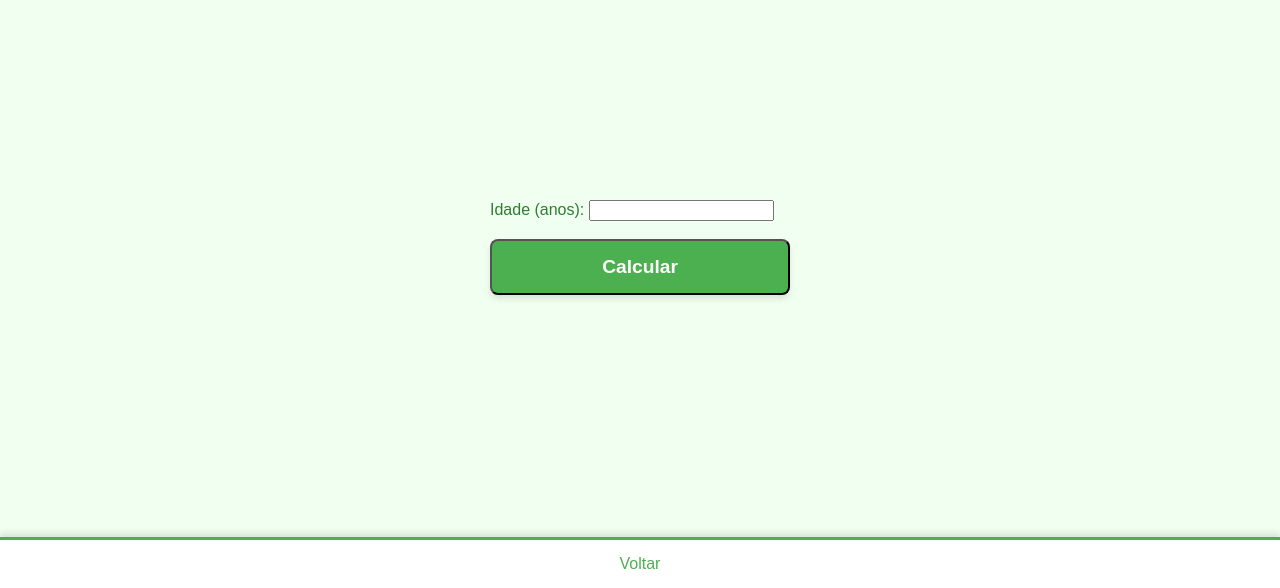
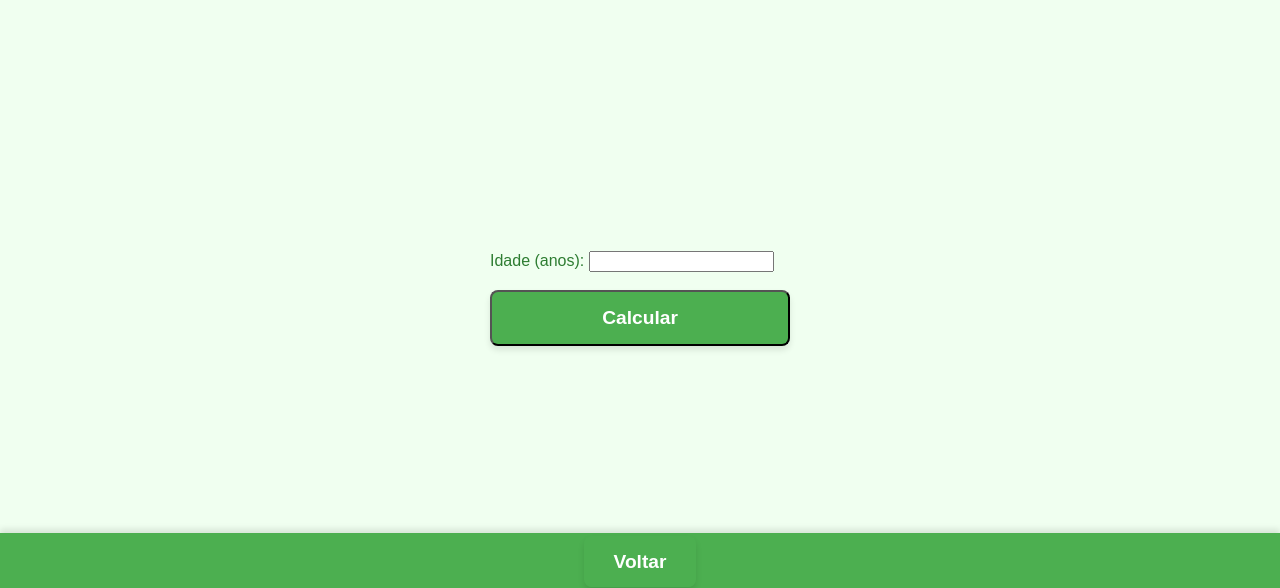
Before and after one commit to JoaoPauloM1/HealthFlow, a Flask app: page /calcular_frequencia_cardiaca in a window 1280 px wide. Shown: the part 212-800 px from the top of the page. Run offline with Flask 3, Linux system fonts and the light colour scheme.

Commit message:
resolvendo erros 3

```diff
--- a/static/style.css
+++ b/static/style.css
@@ -25,7 +25,7 @@ body {
 }
 
 .text {
-    margin-top: 100px; /* Ajuste para que o conteúdo não sobreponha o título fixo */
+    margin-top: 100px;
     text-align: center;
     font-size: 1.2rem;
     padding: 15px;
@@ -48,7 +48,7 @@ body {
     margin-top: 30px;
     flex-wrap: wrap;
     padding: 20px;
-    flex: 1; /* Garante que o conteúdo ocupe o espaço restante da tela */
+    flex: 1;
 }
 
 .dica-secao {
@@ -57,19 +57,17 @@ body {
     border: 1px solid #ccc;
     border-radius: 5px;
     background-color: #f9f9f9;
-    width: 100%;
-    max-width: 800px;
-    box-sizing: border-box;
+    box-sizing: border-box; /* Garante que o padding não afete a largura total */
+}
+
+.dica-secao ul {
+    list-style-type: disc;
+    padding-left: 20px;
 }
 
 .dica-secao h2 {
     font-size: 1.5rem;
     color: #4CAF50;
-}
-
-.dica-secao ul {
-    list-style-type: disc;
-    padding-left: 20px;
 }
 
 .botoes {
@@ -106,18 +104,25 @@ body {
 }
 
 footer {
-    background-color: #ffffff;
-    color: #4caf50;
+    background-color: #4caf50; /* Cor verde para o rodapé */
+    color: #ffffff;
     text-align: center;
     padding: 15px 0;
     border-top: 3px solid #4caf50;
-    margin-top: 50px;
-    font-size: 1rem;
+    position: fixed;
+    bottom: 0;
+    width: 100%;
     box-shadow: 0 -4px 6px rgba(0, 0, 0, 0.1);
 }
 
 footer p {
     margin: 0;
+}
+
+footer a {
+    text-decoration: none;
+    color: #ffffff;
+    font-weight: bold;
 }
 
 .resultados {
@@ -126,6 +131,7 @@ footer p {
     background-color: #e8f5e9;
     border-radius: 8px;
     box-shadow: 0 4px 8px rgba(0, 0, 0, 0.1);
+    border: 1px solid #4caf50; /* Bordas verdes */
 }
 
 .resultados h2 {
@@ -139,7 +145,6 @@ footer p {
     margin: 5px 0;
 }
 
-footer a {
-    text-decoration: none;
-    color: #4caf50;
+footer a:hover {
+    text-decoration: underline;
 }
--- a/templates/calculadora_cardiaca.html
+++ b/templates/calculadora_cardiaca.html
@@ -42,7 +42,7 @@
     </section>
 
     <footer>
-        <a href="/" class="botao-voltar">Voltar</a>
+        <a href="/" class="botao">Voltar</a>
     </footer>
 </body>
 </html>
```
